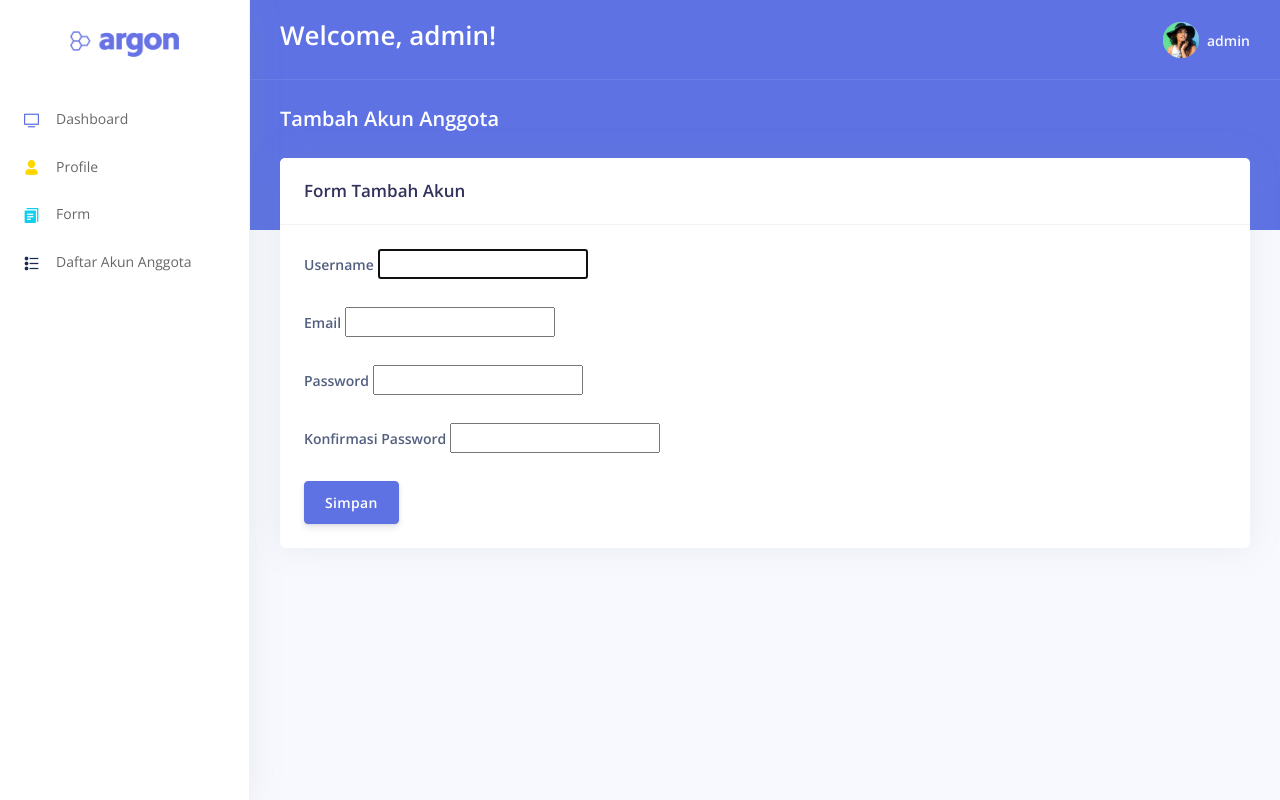
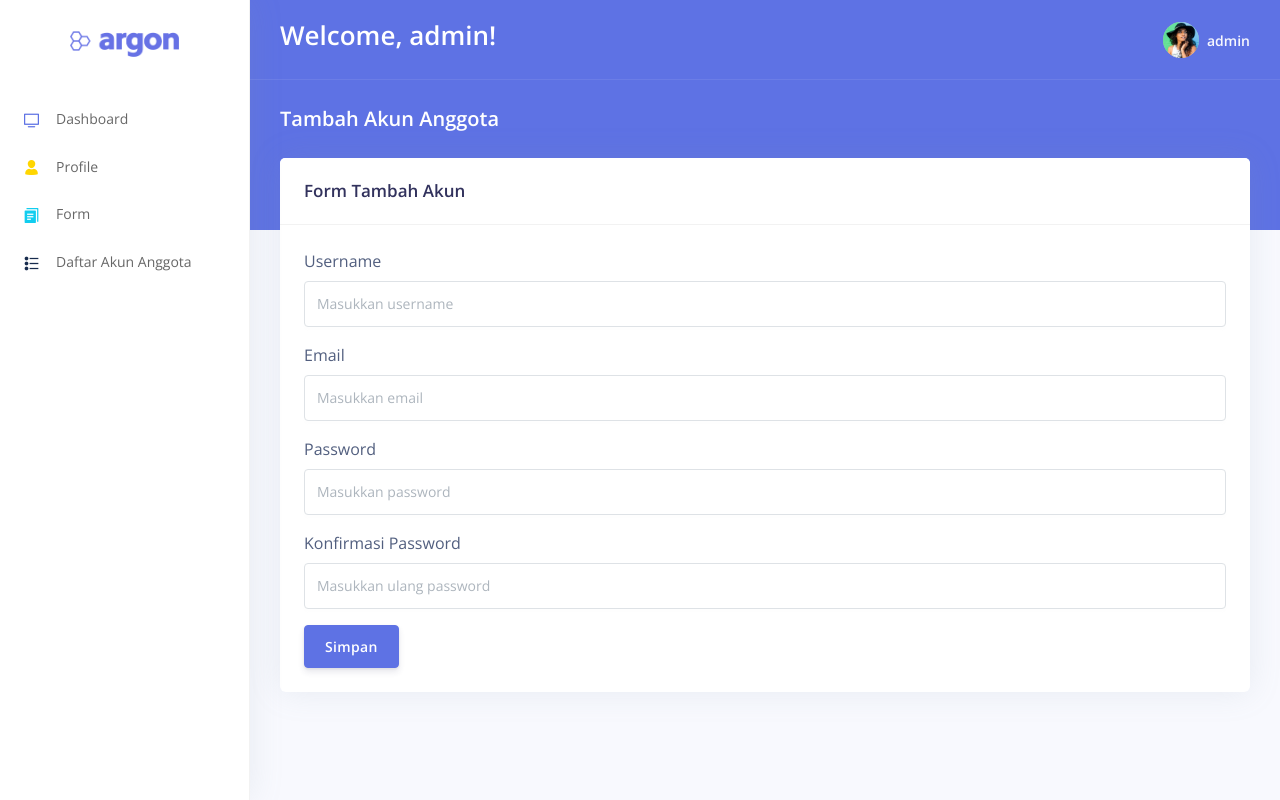
Before and after one commit to AlifNugraha17/Arsip, a Django app: page /users/add/ in a window 1280 px wide. Run offline with Django 3.2, Linux system fonts and the light colour scheme; a user stored in the database is signed in; some libraries are stand-ins or nearby versions.

Commit message:
berhasil membuat fitur tambah akun anggota

```diff
--- a/apps/home/views.py
+++ b/apps/home/views.py
@@ -8,6 +8,7 @@ from django.template.exceptions import TemplateDoesNotExist
 from django.urls import include, path, reverse
 from django.contrib.auth.models import User
 from django.contrib.auth.hashers import make_password
+from django.db import IntegrityError
 
 from .models import Dokumen
 from .forms import UserAddForm
@@ -94,25 +95,19 @@ def pages(request):
 
 @login_required(login_url="/login/")
 def add_user(request):
-    msg = None
-    success = False
-
     if request.method == "POST":
         form = UserAddForm(request.POST)
         if form.is_valid():
             form.save()
-            msg = 'Pengguna berhasil dibuat!'
-            success = True
-            return redirect('user_list')
+            messages.success(request, 'Pengguna berhasil dibuat!')
+            return redirect('user_list')  # Ganti 'user_list' dengan nama URL list pengguna Anda
         else:
-            msg = 'Form tidak valid'
+            messages.error(request, 'Terjadi kesalahan. Silakan periksa kembali input Anda.')
     else:
         form = UserAddForm()
 
     return render(request, "home/add_user.html", {
         "form": form,
-        "msg": msg,
-        "success": success
     })
 
 @login_required(login_url="/login/")
@@ -125,18 +120,30 @@ def change_password(request, user_id):
         if new_password == confirm_password:
             user.password = make_password(new_password)
             user.save()
-            messages.success(request, f'Password untuk akun { user.username } berhasil diubah.')
+            messages.success(request, f'Password untuk akun "{ user.username }" berhasil diubah.')
             return redirect('user_list')
         else:
             messages.error(request, 'Password tidak cocok!')
+            return redirect('user_list')
+
 
     return render(request, 'home/change_password.html', {'selected_user': user})
 
 @login_required(login_url="/login/")
 def delete_user(request, user_id):
     if request.method == 'POST':
-        user = get_object_or_404(User, id=user_id)
-        user.delete()
-        messages.success(request, f'Akun "{ user.username }" berhasil dihapus.')
+        try:
+            user = get_object_or_404(User, id=user_id)
+            user.delete()
+            messages.success(request, f'Akun "{user.username}" berhasil dihapus.')
+        except IntegrityError:
+            # Jika terjadi error pada penghapusan, seperti referensi yang terkait dengan user
+            messages.error(request, f'Gagal menghapus akun "{user.username}". Terjadi kesalahan.')
+        except Exception as e:
+            # Tangani error lain jika ada
+            messages.error(request, f'Gagal menghapus akun: {str(e)}')
         return redirect('user_list')
-    return redirect('user_list')
+    else:
+        # Pesan kesalahan jika bukan metode POST
+        messages.error(request, 'Metode yang digunakan tidak valid untuk menghapus akun.')
+        return redirect('user_list')
--- a/apps/templates/home/add_user.html
+++ b/apps/templates/home/add_user.html
@@ -23,35 +23,63 @@
                     <h3 class="mb-0">Form Tambah Akun</h3>
                 </div>
                 <div class="card-body">
+                    <!-- Pesan Alert -->
                     {% if msg %}
-                        <div class="alert alert-{% if success %}success{% else %}danger{% endif %}" role="alert">
-                            {{ msg | safe }}
+                        <div class="alert alert-{% if success %}success{% else %}danger{% endif %} alert-dismissible fade show" role="alert">
+                            {{ msg }}
+                            <button type="button" class="btn-close" data-bs-dismiss="alert" aria-label="Close"></button>
                         </div>
                     {% endif %}
 
+                    <!-- Form -->
                     <form method="post">
                         {% csrf_token %}
 
-                        <div class="form-group">
-                            <label class="form-control-label">Username</label>
-                            {{ form.username }}
+                        <!-- Input Username -->
+                        <div class="mb-3">
+                            <label for="id_username" class="form-label">Username</label>
+                            <input type="text" name="username" id="id_username" class="form-control" placeholder="Masukkan username" value="{{ form.username.value|default:'' }}">
+                            {% if form.username.errors %}
+                                <div class="text-danger">
+                                    {{ form.username.errors.0 }}
+                                </div>
+                            {% endif %}
                         </div>
 
-                        <div class="form-group">
-                            <label class="form-control-label">Email</label>
-                            {{ form.email }}
+                        <!-- Input Email -->
+                        <div class="mb-3">
+                            <label for="id_email" class="form-label">Email</label>
+                            <input type="email" name="email" id="id_email" class="form-control" placeholder="Masukkan email" value="{{ form.email.value|default:'' }}">
+                            {% if form.email.errors %}
+                                <div class="text-danger">
+                                    {{ form.email.errors.0 }}
+                                </div>
+                            {% endif %}
                         </div>
 
-                        <div class="form-group">
-                            <label class="form-control-label">Password</label>
-                            {{ form.password1 }}
+                        <!-- Input Password -->
+                        <div class="mb-3">
+                            <label for="id_password1" class="form-label">Password</label>
+                            <input type="password" name="password1" id="id_password1" class="form-control" placeholder="Masukkan password">
+                            {% if form.password1.errors %}
+                                <div class="text-danger">
+                                    {{ form.password1.errors.0 }}
+                                </div>
+                            {% endif %}
                         </div>
 
-                        <div class="form-group">
-                            <label class="form-control-label">Konfirmasi Password</label>
-                            {{ form.password2 }}
+                        <!-- Input Konfirmasi Password -->
+                        <div class="mb-3">
+                            <label for="id_password2" class="form-label">Konfirmasi Password</label>
+                            <input type="password" name="password2" id="id_password2" class="form-control" placeholder="Masukkan ulang password">
+                            {% if form.password2.errors %}
+                                <div class="text-danger">
+                                    {{ form.password2.errors.0 }}
+                                </div>
+                            {% endif %}
                         </div>
 
+                        <!-- Tombol Simpan -->
                         <button type="submit" class="btn btn-primary">Simpan</button>
                     </form>
                 </div>
```
Also changed, not shown: apps/templates/home/user_list.html (+2 -6 lines).
